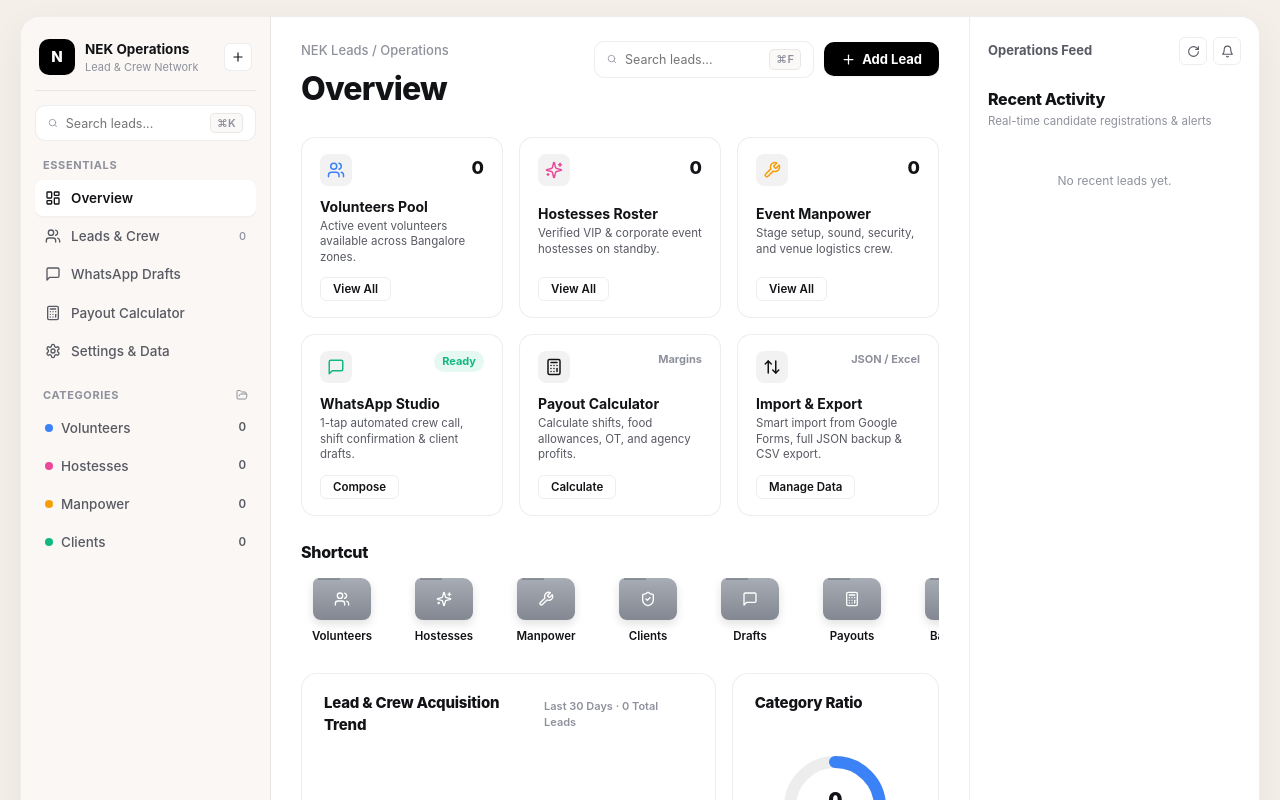
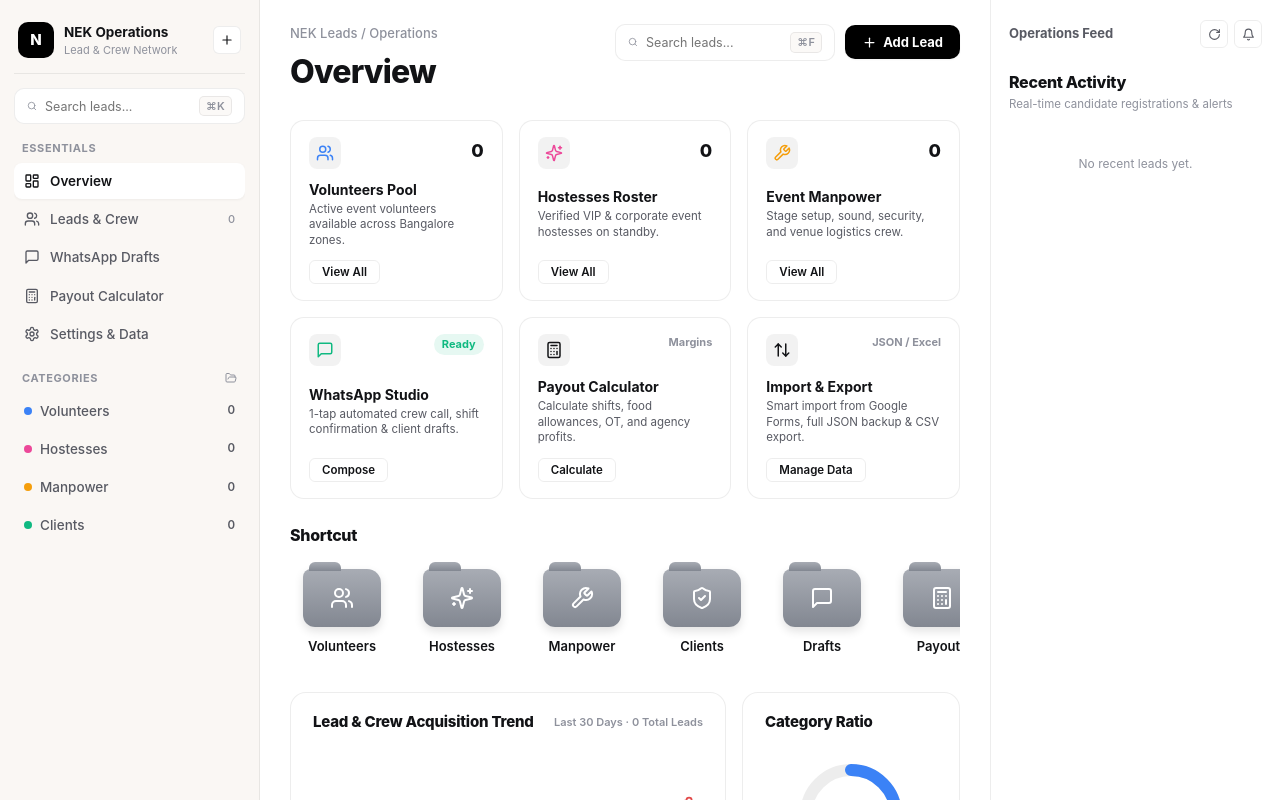
Before and after one commit to contactneklabs-droid/nekleads, a React (Vite) app: page /desktop in a window 1280 px wide. Shown: the top 800 px of the page. Built offline with nearby package versions, Linux system fonts and the light colour scheme.

Commit message:
fix(desktop): fix table row hover readability, remove side gaps for full-screen fit, increase folder icons

```diff
--- a/src/Desktop Version/DesktopOverview.tsx
+++ b/src/Desktop Version/DesktopOverview.tsx
@@ -346,51 +346,51 @@ export const DesktopOverview: React.FC<DesktopOverviewProps> = ({
         <div className="desktop-shortcuts-scroll">
           <div className="desktop-folder-item" onClick={() => onNavigateTab('people', 'Volunteer')}>
             <div className="desktop-folder-icon-3d">
-              <Users size={16} color="#FFFFFF" />
+              <Users size={24} color="#FFFFFF" />
             </div>
-            <span style={{ fontSize: '11.5px', fontWeight: 600, textAlign: 'center' }}>Volunteers</span>
+            <span style={{ fontSize: '13px', fontWeight: 600, textAlign: 'center' }}>Volunteers</span>
           </div>
 
           <div className="desktop-folder-item" onClick={() => onNavigateTab('people', 'Hostess')}>
             <div className="desktop-folder-icon-3d">
-              <Sparkles size={16} color="#FFFFFF" />
+              <Sparkles size={24} color="#FFFFFF" />
             </div>
-            <span style={{ fontSize: '11.5px', fontWeight: 600, textAlign: 'center' }}>Hostesses</span>
+            <span style={{ fontSize: '13px', fontWeight: 600, textAlign: 'center' }}>Hostesses</span>
           </div>
 
           <div className="desktop-folder-item" onClick={() => onNavigateTab('people', 'Manpower')}>
             <div className="desktop-folder-icon-3d">
-              <Wrench size={16} color="#FFFFFF" />
+              <Wrench size={24} color="#FFFFFF" />
             </div>
-            <span style={{ fontSize: '11.5px', fontWeight: 600, textAlign: 'center' }}>Manpower</span>
+            <span style={{ fontSize: '13px', fontWeight: 600, textAlign: 'center' }}>Manpower</span>
           </div>
 
           <div className="desktop-folder-item" onClick={() => onNavigateTab('people', 'Client')}>
             <div className="desktop-folder-icon-3d">
-              <ShieldCheck size={16} color="#FFFFFF" />
+              <ShieldCheck size={24} color="#FFFFFF" />
             </div>
-            <span style={{ fontSize: '11.5px', fontWeight: 600, textAlign: 'center' }}>Clients</span>
+            <span style={{ fontSize: '13px', fontWeight: 600, textAlign: 'center' }}>Clients</span>
           </div>
 
           <div className="desktop-folder-item" onClick={() => onNavigateTab('drafts')}>
             <div className="desktop-folder-icon-3d">
-              <MessageSquare size={16} color="#FFFFFF" />
+              <MessageSquare size={24} color="#FFFFFF" />
             </div>
-            <span style={{ fontSize: '11.5px', fontWeight: 600, textAlign: 'center' }}>Drafts</span>
+            <span style={{ fontSize: '13px', fontWeight: 600, textAlign: 'center' }}>Drafts</span>
           </div>
 
           <div className="desktop-folder-item" onClick={() => onNavigateTab('calculator')}>
             <div className="desktop-folder-icon-3d">
-              <Calculator size={16} color="#FFFFFF" />
+              <Calculator size={24} color="#FFFFFF" />
             </div>
-            <span style={{ fontSize: '11.5px', fontWeight: 600, textAlign: 'center' }}>Payouts</span>
+            <span style={{ fontSize: '13px', fontWeight: 600, textAlign: 'center' }}>Payouts</span>
           </div>
 
           <div className="desktop-folder-item" onClick={() => onNavigateTab('settings')}>
             <div className="desktop-folder-icon-3d">
-              <ArrowUpDown size={16} color="#FFFFFF" />
+              <ArrowUpDown size={24} color="#FFFFFF" />
             </div>
-            <span style={{ fontSize: '11.5px', fontWeight: 600, textAlign: 'center' }}>Backups</span>
+            <span style={{ fontSize: '13px', fontWeight: 600, textAlign: 'center' }}>Backups</span>
           </div>
         </div>
       </div>
--- a/src/Desktop Version/desktop.css
+++ b/src/Desktop Version/desktop.css
@@ -40,12 +40,12 @@ html.dark-mode,
   --desktop-shadow-card: 0 4px 14px rgba(0, 0, 0, 0.25);
 }
 
-/* Outer desktop wrapper with elegant soft-tinted bezel */
+/* Outer desktop wrapper - fit seamlessly to screen */
 .desktop-viewport-wrapper {
   min-height: 100vh;
   width: 100%;
   background-color: var(--desktop-frame-bg);
-  padding: 16px 20px;
+  padding: 0;
   box-sizing: border-box;
   display: flex;
   flex-direction: column;
@@ -57,21 +57,20 @@ html.dark-mode,
 /* Outer browser shell pill / app bar */
 .desktop-outer-shell {
   width: 100%;
-  max-width: 1560px;
-  margin: 0 auto;
+  max-width: 100%;
+  margin: 0;
   background-color: var(--desktop-card-bg);
-  border-radius: 20px;
-  border: 1px solid var(--desktop-border);
-  box-shadow: 0 12px 36px rgba(0, 0, 0, 0.06);
+  border-radius: 0;
+  border: none;
   display: flex;
   overflow: hidden;
-  min-height: calc(100vh - 32px);
+  min-height: 100vh;
   position: relative;
 }
 
 /* 3-Column Layout */
 .desktop-sidebar-pane {
-  width: 250px;
+  width: 260px;
   flex-shrink: 0;
   background-color: var(--desktop-sidebar-bg);
   border-right: 1px solid var(--desktop-border);
@@ -211,29 +210,29 @@ html.dark-mode,
 .desktop-shortcuts-scroll {
   display: flex;
   align-items: center;
-  gap: 20px;
+  gap: 24px;
   overflow-x: auto;
-  padding-bottom: 4px;
+  padding: 8px 4px 12px 4px;
 }
 
 .desktop-folder-item {
   display: flex;
   flex-direction: column;
   align-items: center;
-  gap: 8px;
+  gap: 10px;
   cursor: pointer;
-  transition: transform 0.12s ease;
-  min-width: 82px;
+  transition: transform 0.15s cubic-bezier(0.16, 1, 0.3, 1);
+  min-width: 96px;
 }
 
 .desktop-folder-item:hover {
-  transform: translateY(-2px);
+  transform: translateY(-4px);
 }
 
 .desktop-folder-icon-3d {
-  width: 58px;
-  height: 42px;
-  border-radius: 6px 10px 8px 8px;
+  width: 78px;
+  height: 58px;
+  border-radius: 8px 14px 12px 12px;
   background: var(--desktop-folder-gradient);
   position: relative;
   box-shadow: var(--desktop-folder-shadow);
@@ -245,12 +244,32 @@ html.dark-mode,
 .desktop-folder-icon-3d::before {
   content: '';
   position: absolute;
-  top: -4px;
-  left: 5px;
-  width: 22px;
-  height: 6px;
+  top: -7px;
+  left: 6px;
+  width: 32px;
+  height: 9px;
   background: inherit;
-  border-radius: 4px 4px 0 0;
+  border-radius: 6px 6px 0 0;
+}
+
+/* Table styling & Hover readability overrides */
+.desktop-table-row {
+  transition: background-color 0.12s ease;
+}
+
+.desktop-table-row td {
+  color: var(--desktop-text-primary) !important;
+}
+
+/* High specificity override over global tr:hover td in index.css */
+table tbody tr.desktop-table-row:hover td {
+  background-color: var(--desktop-accent-soft) !important;
+  color: var(--desktop-text-primary) !important;
+}
+
+table tbody tr.desktop-table-row:hover td span,
+table tbody tr.desktop-table-row:hover td div {
+  color: var(--desktop-text-primary) !important;
 }
 
 /* Bottom Analytics Row */
```
